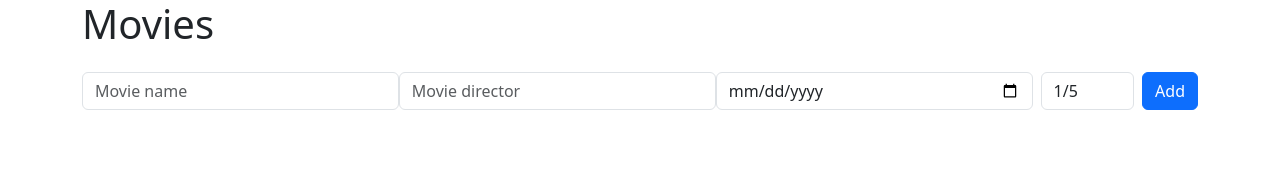
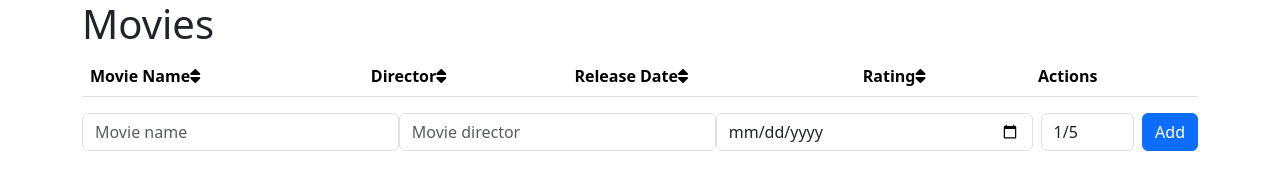
Before and after one commit to Daladizdak/CSS2, a plain HTML site: page index.html in a window 1280 px wide. Drawn offline with nearby package versions, Linux system fonts and the light colour scheme; no server answers.

Commit message:
Update index.html

```diff
--- a/index.html
+++ b/index.html
@@ -7,7 +7,7 @@
 <!-- Required meta tags -->
 <meta charset="utf-8">
 <meta name="viewport" content="width=device-width, initial-scale=1">
-
+<link rel="stylesheet" href="https://cdnjs.cloudflare.com/ajax/libs/font-awesome/6.5.0/css/all.min.css">
 
 
 <!-- Bootstrap CSS -->
@@ -25,6 +25,15 @@ rel="stylesheet">
 <div class="container">
 <h1 id="mainTitle">Movies</h1>
 <table class="table table-striped">
+<thead>
+<tr>
+<th id="sortName" style="cursor:pointer;">Movie Name<i class="fa fa-sort"></i></th>
+<th id="sortDirector" style="cursor:pointer;">Director<i class="fa fa-sort"></i></th>
+<th id="sortRelease" style="cursor:pointer;">Release Date<i class="fa fa-sort"></i></th>
+<th id="sortRating" style="cursor:pointer;">Rating<i class="fa fa-sort"></i></th>
+<th colspan="2">Actions</th>
+</tr>
+</thead>
 <tbody id="reviewList">
 </tbody>
 </table>
```
